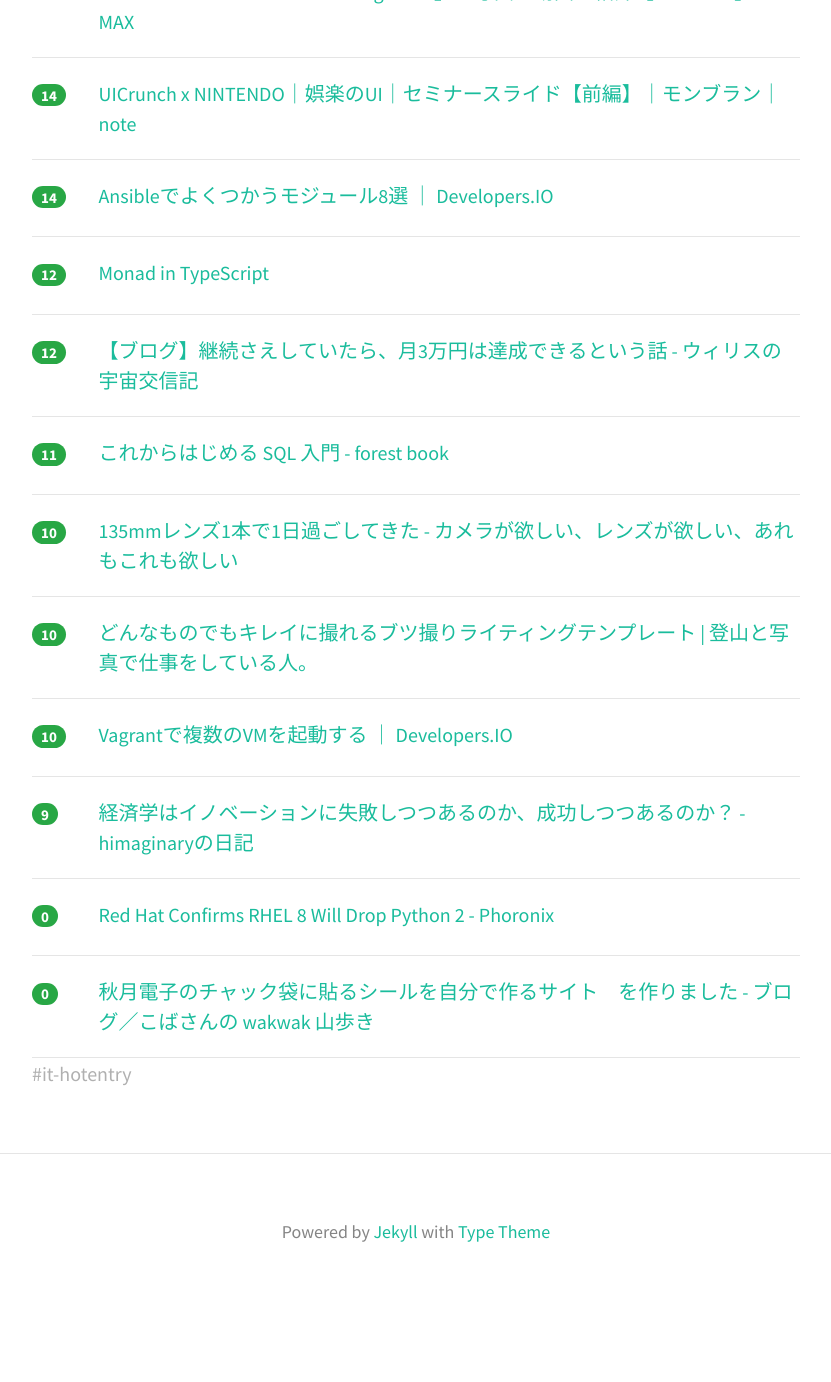
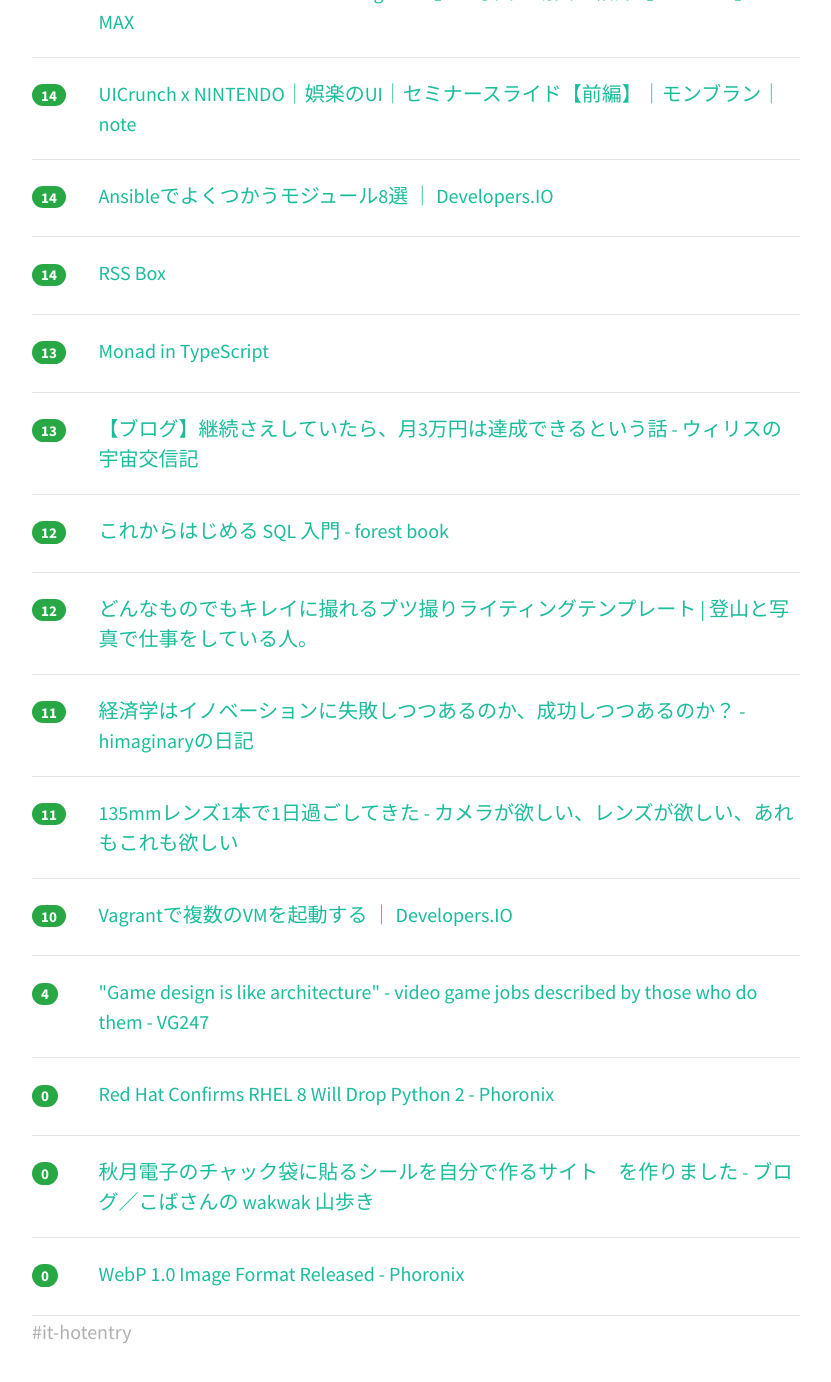
Before and after one commit to yatta47/hatena-matome-site, a Jekyll site: the page built from _posts/2018-05-01-hatena.md, in a window 1280 px wide and 1400 px high, scrolled down 760 px. Shown: the top 1382 px of the window, without its empty margins (224-1055 px from the left). Built offline with Jekyll 4.4.1, drawn with Linux system fonts in a browser that asks for light colours; nearby versions of some CDN libraries; before the commit the page ends 2069 px from its top, so only the background shows below that; some of the changed text lies outside the part shown.

Commit message:
Updated 2018-05-01

```diff
--- a/_posts/2018-05-01-hatena.md
+++ b/_posts/2018-05-01-hatena.md
@@ -1,13 +1,13 @@
 ---
 layout: post
 title:  "2018-05-01 はてぶIT"
-date:   2018-05-01 06:01:22
+date:   2018-05-01 07:00:57
 tags: [it-hotentry]
 ---
-15 件のデータあり
+18 件のデータあり
 
 <hr><div class="row">
-<div class="col-1"><span class="badge badge-pill badge-success h2">88</span></div>
+<div class="col-1"><span class="badge badge-pill badge-success h2">111</span></div>
 <div class="col-11"><a href='http://twitter.com/kirin_company/status/989338275449131010' target='_blank'>キリンビバレッジ♪さんのツイート: "4月は出会いの季節！ですが、みなさん新生活には慣れましたか！？ みなさんの周りにいそうな #午後ティー女子 を イラストレーターのつぼゆりさん（</a></div>
 </div>
 <hr>
@@ -17,7 +17,7 @@ tags: [it-hotentry]
 </div>
 <hr>
 <div class="row">
-<div class="col-1"><span class="badge badge-pill badge-success h2">15</span></div>
+<div class="col-1"><span class="badge badge-pill badge-success h2">19</span></div>
 <div class="col-11"><a href='https://www.publickey1.jp/blog/18/googlerediscloud_memorystoregoogle_cloud_platform.html' target='_blank'>GoogleがフルマネージドなRedis、「Cloud Memorystore」をGoogle Cloud Platformで提供 － Publickey</a></div>
 </div>
 <hr>
@@ -37,28 +37,38 @@ tags: [it-hotentry]
 </div>
 <hr>
 <div class="row">
-<div class="col-1"><span class="badge badge-pill badge-success h2">12</span></div>
+<div class="col-1"><span class="badge badge-pill badge-success h2">14</span></div>
+<div class="col-11"><a href='https://rssbox.herokuapp.com/' target='_blank'>RSS Box</a></div>
+</div>
+<hr>
+<div class="row">
+<div class="col-1"><span class="badge badge-pill badge-success h2">13</span></div>
 <div class="col-11"><a href='https://dev.to/e_ntyo/-monad-in-typescript-dmg' target='_blank'>Monad in TypeScript</a></div>
 </div>
 <hr>
 <div class="row">
-<div class="col-1"><span class="badge badge-pill badge-success h2">12</span></div>
+<div class="col-1"><span class="badge badge-pill badge-success h2">13</span></div>
 <div class="col-11"><a href='http://www.uxirisu.tokyo/entry/2018/04/30/180000' target='_blank'>【ブログ】継続さえしていたら、月3万円は達成できるという話 - ウィリスの宇宙交信記</a></div>
 </div>
 <hr>
 <div class="row">
-<div class="col-1"><span class="badge badge-pill badge-success h2">11</span></div>
+<div class="col-1"><span class="badge badge-pill badge-success h2">12</span></div>
 <div class="col-11"><a href='http://t2y.hatenablog.jp/entry/2018/04/30/123759' target='_blank'>これからはじめる SQL 入門 - forest book</a></div>
 </div>
 <hr>
 <div class="row">
-<div class="col-1"><span class="badge badge-pill badge-success h2">10</span></div>
-<div class="col-11"><a href='https://aremo-koremo.hatenablog.com/entry/a_day_of_135mm_apr_2018' target='_blank'>135mmレンズ1本で1日過ごしてきた - カメラが欲しい、レンズが欲しい、あれもこれも欲しい</a></div>
+<div class="col-1"><span class="badge badge-pill badge-success h2">12</span></div>
+<div class="col-11"><a href='https://yamasha.net/lighting-base' target='_blank'>どんなものでもキレイに撮れるブツ撮りライティングテンプレート | 登山と写真で仕事をしている人。</a></div>
 </div>
 <hr>
 <div class="row">
-<div class="col-1"><span class="badge badge-pill badge-success h2">10</span></div>
-<div class="col-11"><a href='https://yamasha.net/lighting-base' target='_blank'>どんなものでもキレイに撮れるブツ撮りライティングテンプレート | 登山と写真で仕事をしている人。</a></div>
+<div class="col-1"><span class="badge badge-pill badge-success h2">11</span></div>
+<div class="col-11"><a href='http://d.hatena.ne.jp/himaginary/20180430/innovation_in_economics' target='_blank'>経済学はイノベーションに失敗しつつあるのか、成功しつつあるのか？ - himaginaryの日記</a></div>
+</div>
+<hr>
+<div class="row">
+<div class="col-1"><span class="badge badge-pill badge-success h2">11</span></div>
+<div class="col-11"><a href='https://aremo-koremo.hatenablog.com/entry/a_day_of_135mm_apr_2018' target='_blank'>135mmレンズ1本で1日過ごしてきた - カメラが欲しい、レンズが欲しい、あれもこれも欲しい</a></div>
 </div>
 <hr>
 <div class="row">
@@ -67,8 +77,8 @@ tags: [it-hotentry]
 </div>
 <hr>
 <div class="row">
-<div class="col-1"><span class="badge badge-pill badge-success h2">9</span></div>
-<div class="col-11"><a href='http://d.hatena.ne.jp/himaginary/20180430/innovation_in_economics' target='_blank'>経済学はイノベーションに失敗しつつあるのか、成功しつつあるのか？ - himaginaryの日記</a></div>
+<div class="col-1"><span class="badge badge-pill badge-success h2">4</span></div>
+<div class="col-11"><a href='https://www.vg247.com/2018/04/24/video-game-industry-jobs-explained/' target='_blank'>"Game design is like architecture" - video game jobs described by those who do them - VG247</a></div>
 </div>
 <hr>
 <div class="row">
@@ -81,3 +91,8 @@ tags: [it-hotentry]
 <div class="col-11"><a href='http://d.hatena.ne.jp/wakwak_koba/20180415#p1' target='_blank'>秋月電子のチャック袋に貼るシールを自分で作るサイト　を作りました - ブログ／こばさんの wakwak 山歩き</a></div>
 </div>
 <hr>
+<div class="row">
+<div class="col-1"><span class="badge badge-pill badge-success h2">0</span></div>
+<div class="col-11"><a href='https://www.phoronix.com/scan.php?page=news_item&px=WebP-1.0-Released' target='_blank'>WebP 1.0 Image Format Released - Phoronix</a></div>
+</div>
+<hr>
```
